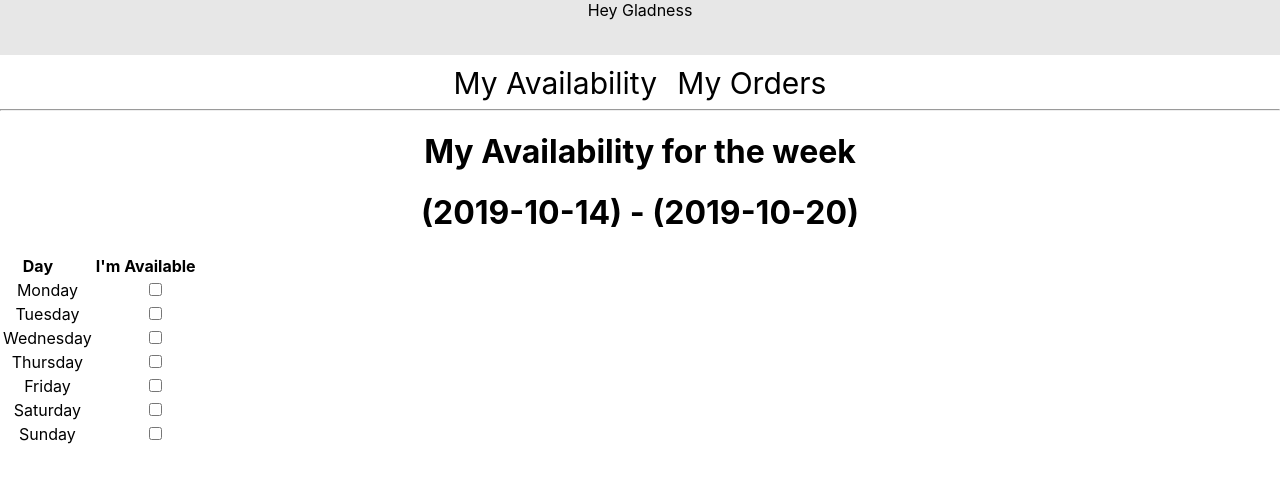
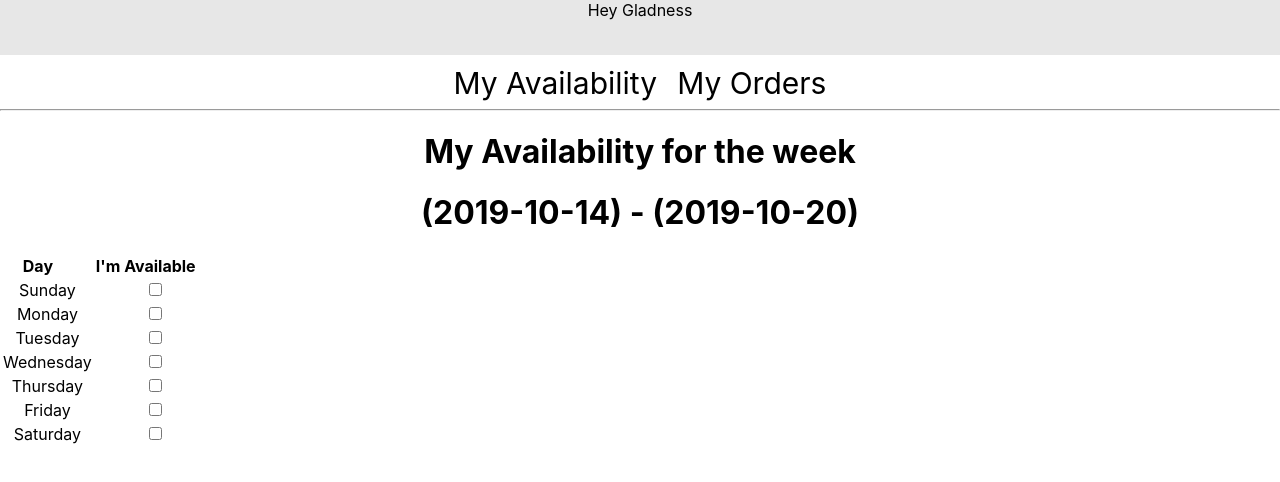
Before and after one commit to kalanikaw/sew-hackathon, a React (Create React App) app in the folder sew-comm-app/: page /calendar in a window 1280 px wide. Shown: the top 482 px of the page. Built offline with nearby package versions, Linux system fonts and the light colour scheme; the HTML template or start-up script is replaced by a standard one.

Commit message:
Start week from Sunday

```diff
--- a/sew-comm-app/src/calendar/Calendar.js
+++ b/sew-comm-app/src/calendar/Calendar.js
@@ -30,7 +30,7 @@ class Calendar extends React.Component {
     render() {
         const currentWeek = this.calculateWeek();
 
-        const days = ['Monday', 'Tuesday', 'Wednesday', 'Thursday', 'Friday', 'Saturday', 'Sunday']
+        const days = ['Sunday', 'Monday', 'Tuesday', 'Wednesday', 'Thursday', 'Friday', 'Saturday']
 
       return (
           <div>
```
